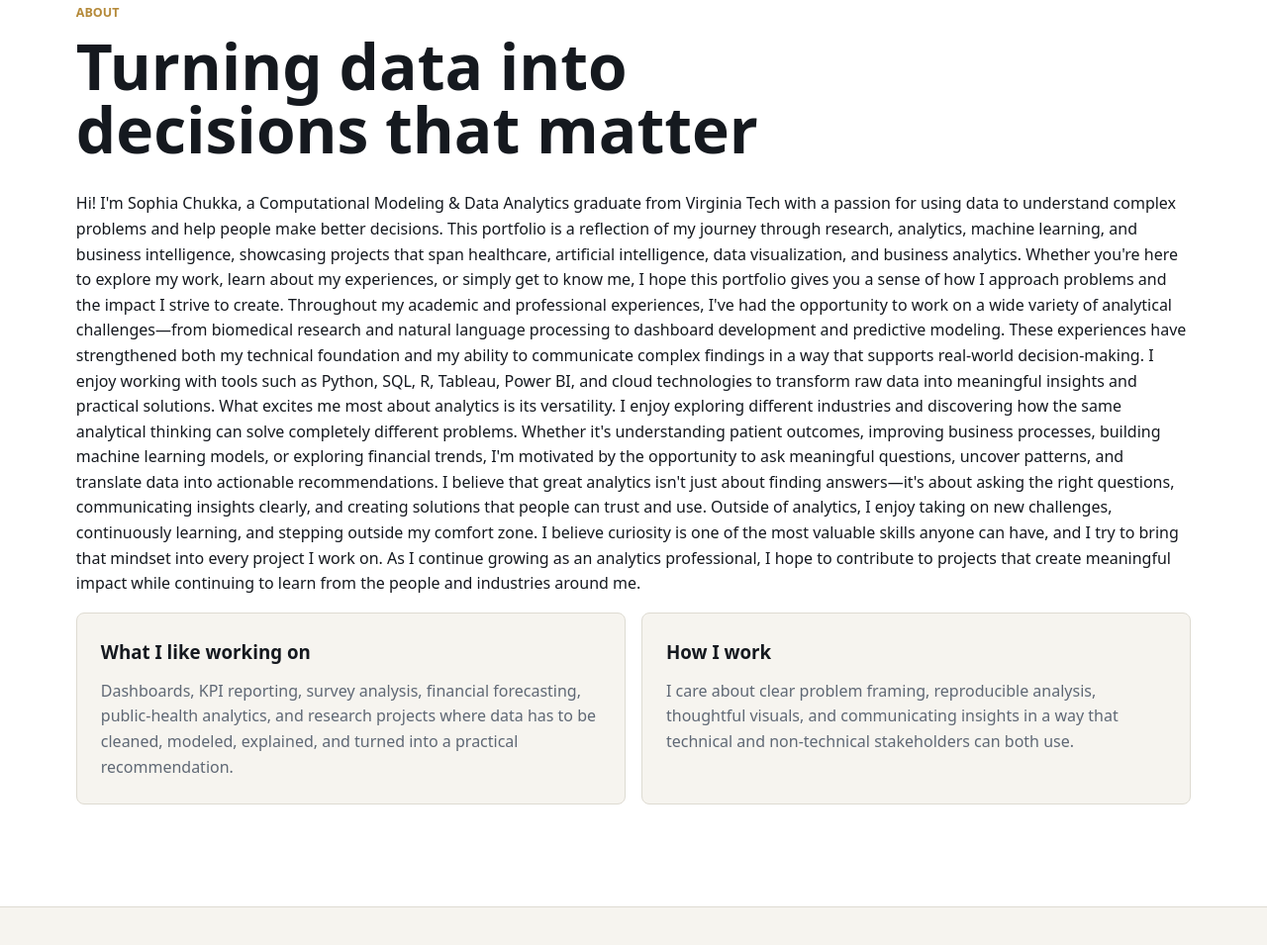
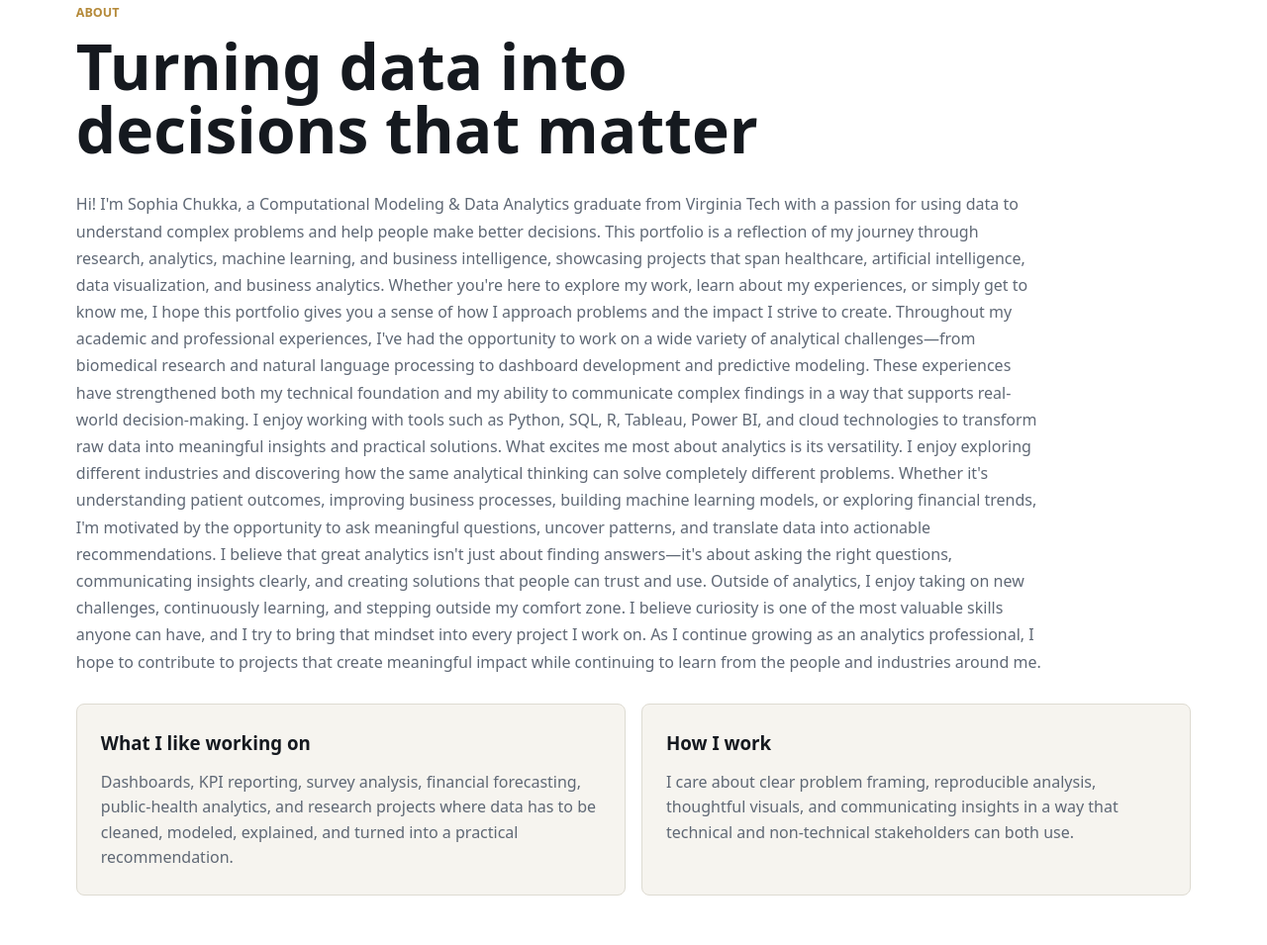
Before and after one commit to sophiachukka/portfolio, a website: page index.html in a window 1280 px wide. Shown: the part 835-1790 px from the top of the page at 99% size. Drawn offline with Linux system fonts and the light colour scheme.

Commit message:
Add styles for about section
Added styles for about section headings and copy.

```diff
--- a/styles.css
+++ b/styles.css
@@ -159,6 +159,23 @@ a {
 .about-section {
   background: var(--surface);
   border-bottom: 1px solid var(--line);
+}
+
+.about-heading {
+  grid-template-columns: 1fr;
+  margin-bottom: 22px;
+}
+
+.about-copy {
+  max-width: 980px;
+  margin-bottom: 28px;
+}
+
+.about-copy p {
+  margin: 0;
+  color: var(--muted);
+  font-size: 1rem;
+  line-height: 1.7;
 }
 
 .about-grid {
```
